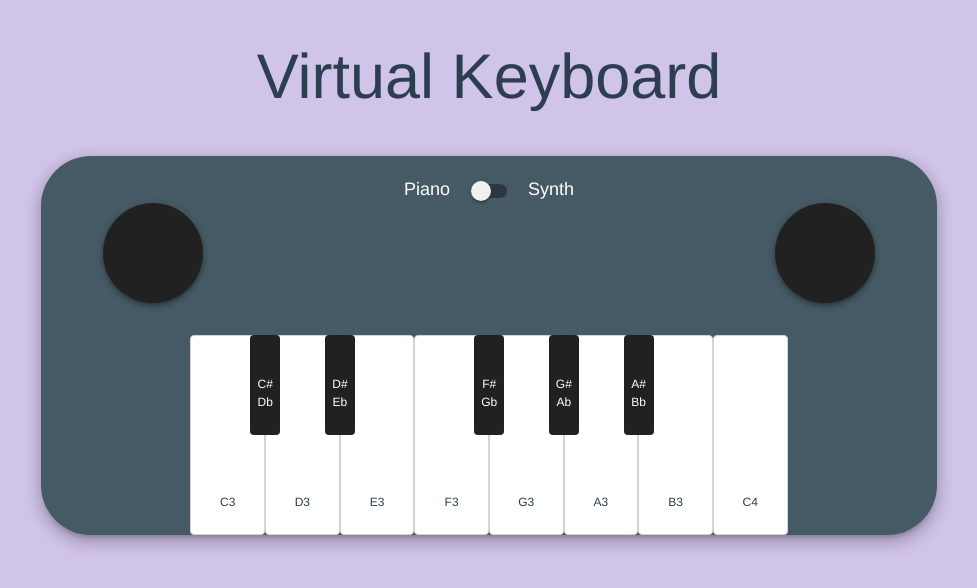
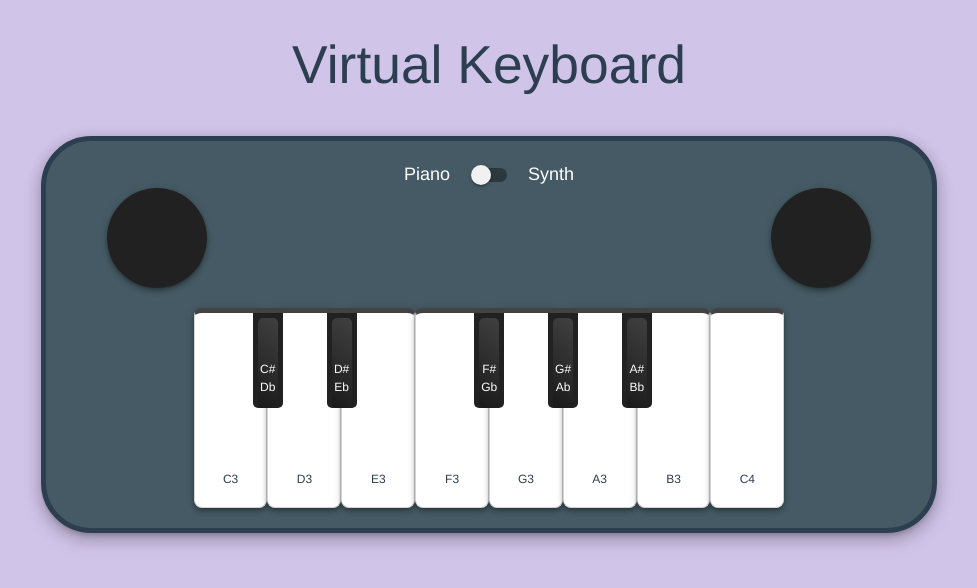
Before and after one commit to ihartw/Virtual-Keyboard, a Vue app: page / in a window 1280 px wide. Shown: the top 588 px of the page, without its empty margins (151-1128 px from the left). Built offline with nearby package versions, Linux system fonts and the light colour scheme.

Commit message:
Added key shadows

```diff
--- a/src/views/Home.vue
+++ b/src/views/Home.vue
@@ -1,9 +1,10 @@
 <template>
 <div class="container">
-  <h1 class="center-align">Virtual Keyboard</h1>
+  <h2 class="center-align">Virtual Keyboard</h2>
   <div class="row"></div>
   <div class="keyboard-container z-depth-3">
     <div class="row"></div>
+
     <!-- Synth Toggle Button -->
     <div class="row">
       <div class="switch" v-on:mousedown="synthOn = !synthOn">
@@ -15,13 +16,13 @@
         </label>
       </div>
 
-
       <!-- Minor Keys -->
       <div class="col s3">
         <div class="speaker z-depth-2"></div>
       </div>
       <div class="col s1">
         <div class="minor-key" v-on:mousedown=cSharp v-on:mouseup=cSharpStop v-bind:class="{ minorKeyActive: cSharpIsActive }">
+          <div class="key-shadow"></div>
           <audio v-if="synthOn === false" id="cSharpAudio" src="../assets/audio/c_sharp.mp3"></audio>
           <audio v-else id="cSharpAudio" src="../assets/audio/c_sharp_synth.mp3"></audio>
           <p class="minor-note-label">C#<br>Db</p>
@@ -29,6 +30,7 @@
       </div>
       <div class="col s1">
         <div class="minor-key" v-on:mousedown=dSharp v-on:mouseup=dSharpStop v-bind:class="{ minorKeyActive: dSharpIsActive }">
+          <div class="key-shadow"></div>
           <audio v-if="synthOn === false" id="dSharpAudio" src="../assets/audio/d_sharp.mp3"></audio>
           <audio v-else id="dSharpAudio" src="../assets/audio/d_sharp_synth.mp3"></audio>
           <p class="minor-note-label">D#<br>Eb</p>
@@ -37,6 +39,7 @@
       <div class="col s1"></div>
       <div class="col s1">
         <div class="minor-key" v-on:mousedown=fSharp v-on:mouseup=fSharpStop v-bind:class="{ minorKeyActive: fSharpIsActive }">
+          <div class="key-shadow"></div>
           <audio v-if="synthOn === false" id="fSharpAudio" src="../assets/audio/f_sharp.mp3"></audio>
           <audio v-else id="fSharpAudio" src="../assets/audio/f_sharp_synth.mp3"></audio>
           <p class="minor-note-label">F#<br>Gb</p>
@@ -44,6 +47,7 @@
       </div>
       <div class="col s1">
         <div class="minor-key" v-on:mousedown=gSharp v-on:mouseup=gSharpStop v-bind:class="{ minorKeyActive: gSharpIsActive }">
+          <div class="key-shadow"></div>
           <audio v-if="synthOn === false" id="gSharpAudio" src="../assets/audio/g_sharp.mp3"></audio>
           <audio v-else id="gSharpAudio" src="../assets/audio/g_sharp_synth.mp3"></audio>
           <p class="minor-note-label">G#<br>Ab</p>
@@ -51,6 +55,7 @@
       </div>
       <div class="col s1">
         <div class="minor-key" v-on:mousedown=aSharp v-on:mouseup=aSharpStop v-bind:class="{ minorKeyActive: aSharpIsActive }">
+          <div class="key-shadow"></div>
           <audio v-if="synthOn === false" id="aSharpAudio" src="../assets/audio/a_sharp.mp3"></audio>
           <audio v-else id="aSharpAudio" src="../assets/audio/a_sharp_synth.mp3"></audio>
           <p class="minor-note-label">A#<br>Bb</p>
@@ -64,42 +69,42 @@
     <!-- Major Keys -->
     <div class="row">
       <div class="col s2"></div>
-      <div class="col s1 major-key" v-on:mousedown=c3 v-on:mouseup=c3Stop v-bind:class="{ active: cIsActive }">
+      <div class="col s1 major-key z-depth-2" v-on:mousedown=c3 v-on:mouseup=c3Stop v-bind:class="{ active: cIsActive }">
         <audio v-if="synthOn === false" id="c3Audio" src="../assets/audio/c.mp3"></audio>
         <audio v-else id="c3Audio" src="../assets/audio/c3_synth.mp3"></audio>
         <p class="major-note-label">C3</p>
       </div>
-      <div class="col s1 major-key" v-on:mousedown=d3 v-on:mouseup=d3Stop v-bind:class="{ active: dIsActive }">
+      <div class="col s1 major-key z-depth-2" v-on:mousedown=d3 v-on:mouseup=d3Stop v-bind:class="{ active: dIsActive }">
         <audio v-if="synthOn === false" id="d3Audio" src="../assets/audio/d.mp3"></audio>
         <audio v-else id="d3Audio" src="../assets/audio/d_synth.mp3"></audio>
         <p class="major-note-label">D3</p>
       </div>
-      <div class="col s1 major-key" v-on:mousedown=e3 v-on:mouseup=e3Stop v-bind:class="{ active: eIsActive }">
+      <div class="col s1 major-key z-depth-2" v-on:mousedown=e3 v-on:mouseup=e3Stop v-bind:class="{ active: eIsActive }">
         <audio v-if="synthOn === false" id="e3Audio" src="../assets/audio/e.mp3"></audio>
         <audio v-else id="e3Audio" src="../assets/audio/e_synth.mp3"></audio>
         <p class="major-note-label">E3</p>
       </div>
-      <div class="col s1 major-key" v-on:mousedown=f3 v-on:mouseup=f3Stop v-bind:class="{ active: fIsActive }">
+      <div class="col s1 major-key z-depth-2" v-on:mousedown=f3 v-on:mouseup=f3Stop v-bind:class="{ active: fIsActive }">
         <audio v-if="synthOn === false" id="f3Audio" src="../assets/audio/f.mp3"></audio>
         <audio v-else id="f3Audio" src="../assets/audio/f_synth.mp3"></audio>
         <p class="major-note-label">F3</p>
       </div>
-      <div class="col s1 major-key" v-on:mousedown=g3 v-on:mouseup=g3Stop v-bind:class="{ active: gIsActive }">
+      <div class="col s1 major-key z-depth-2" v-on:mousedown=g3 v-on:mouseup=g3Stop v-bind:class="{ active: gIsActive }">
         <audio v-if="synthOn === false" id="g3Audio" src="../assets/audio/g.mp3"></audio>
         <audio v-else id="g3Audio" src="../assets/audio/g_synth.mp3"></audio>
         <p class="major-note-label">G3</p>
       </div>
-      <div class="col s1 major-key" v-on:mousedown=a3 v-on:mouseup=a3Stop v-bind:class="{ active: aIsActive }">
+      <div class="col s1 major-key z-depth-2" v-on:mousedown=a3 v-on:mouseup=a3Stop v-bind:class="{ active: aIsActive }">
         <audio v-if="synthOn === false" id="a3Audio" src="../assets/audio/a.mp3"></audio>
         <audio v-else id="a3Audio" src="../assets/audio/a_synth.mp3"></audio>
         <p class="major-note-label">A3</p>
       </div>
-      <div class="col s1 major-key" v-on:mousedown=b3 v-on:mouseup=b3Stop v-bind:class="{ active: bIsActive }">
+      <div class="col s1 major-key z-depth-2" v-on:mousedown=b3 v-on:mouseup=b3Stop v-bind:class="{ active: bIsActive }">
         <audio v-if="synthOn === false" id="b3Audio" src="../assets/audio/b.mp3"></audio>
         <audio v-else id="b3Audio" src="../assets/audio/b_synth.mp3"></audio>
         <p class="major-note-label">B3</p>
       </div>
-      <div class="col s1 major-key" v-on:mousedown=c4 v-on:mouseup=c4Stop v-bind:class="{ active: c4IsActive }">
+      <div class="col s1 major-key z-depth-2" v-on:mousedown=c4 v-on:mouseup=c4Stop v-bind:class="{ active: c4IsActive }">
         <audio v-if="synthOn === false" id="c4Audio" src="../assets/audio/c4.mp3"></audio>
         <audio v-else id="c4Audio" src="../assets/audio/c4_synth.mp3"></audio>
         <p class="major-note-label">C4</p>
@@ -379,6 +384,7 @@ export default {
 .keyboard-container {
   background-color: #455a64;
   border-radius: 50px;
+  border: 5px solid;
 }
 
 .active {
@@ -392,8 +398,9 @@ export default {
 .major-key {
   height: 200px;
   border: 1px solid lightgrey;
-  border-radius: 4px;
+  border-radius: 8px;
   background-color: white;
+  border-top: 5px solid #424242;
 }
 
 .major-key:active {
@@ -409,7 +416,7 @@ export default {
 .minor-note-label {
   color: white;
   position: relative;
-  top: 40px;
+  bottom: 60px;
   font-size: 12px;
 }
 
@@ -417,7 +424,8 @@ export default {
   height: 100px;
   width: 30px;
   background: #212121;
-  border-radius: 4px;
+  border-radius: 5px;
+  border-top: 5px solid #424242;
   position: relative;
   top: 120px;
   right: 26px;
@@ -439,4 +447,12 @@ label {
   border-radius: 50px;
   margin: auto;
 }
+
+.key-shadow {
+  background: linear-gradient(217deg, rgb(189, 189, 189), rgb(0, 0, 0)), linear-gradient(336deg, rgb(44, 62, 80), rgb(44, 62, 80));
+  margin: 5px;
+  opacity: .2;
+  height: 90px;
+  border-radius: 5px;
+}
 </style>
```
